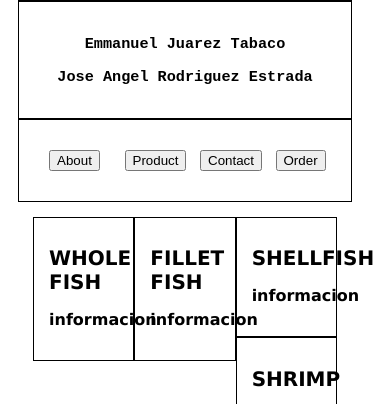
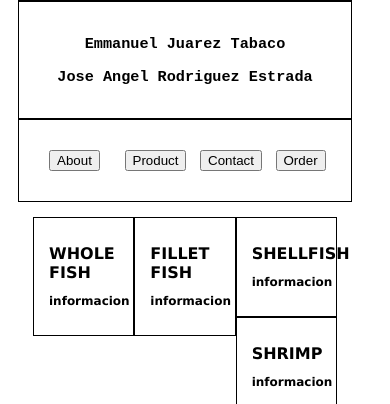
Before and after one commit to AngelRoEst/Practica-3.1, a plain HTML site: page index.html in a window 390 px wide. Shown: the part 396-800 px from the top of the page. Drawn offline with Linux system fonts and the light colour scheme.

Commit message:
ultimo commit

```diff
--- a/style.css
+++ b/style.css
@@ -50,28 +50,51 @@
 }
 
 @media (max-width: 576px) {
-    h1 {
-      font-size: 25px;
+    .col-4-wholefish h1,
+    .col-5-filletfish h1,
+    .col-10-shellfish h1,
+    .col-7-shrimp h1,
+    .col-8-prawns h1,
+    .col-9-oysters-molluscs h1 {
+        font-size: 18px;
     }
-    .header-medium {
-      padding: 2px 1%;
+
+    .col-4-wholefish h3,
+    .col-5-filletfish h3,
+    .col-10-shellfish h3,
+    .col-7-shrimp h3,
+    .col-8-prawns h3,
+    .col-9-oysters-molluscs h3 {
+        font-size: 14px;
+    }
+
+    .col-4-wholefish,
+    .col-5-filletfish,
+    .col-10-shellfish,
+    .col-7-shrimp,
+    .col-8-prawns,
+    .col-9-oysters-molluscs {
+        width: 100%;
     }
 }
 
 @media (max-width: 430px) {
-    h1 {
-      font-size: 20px;
+    .col-4-wholefish h1,
+    .col-5-filletfish h1,
+    .col-10-shellfish h1,
+    .col-7-shrimp h1,
+    .col-8-prawns h1,
+    .col-9-oysters-molluscs h1 {
+        font-size: 16px;
     }
-    .header-medium {
-      padding: 2px 0.5%;
-    }
-    .button-about, .button-product, .button-contact, .button-order {
-      width: 100%;
-      padding: 2px;
-    }
-    [class*="col-"] {
-      width: 100%;
-      padding: 2px;
+
+    .col-4-wholefish h3,
+    .col-5-filletfish h3,
+    .col-10-shellfish h3,
+    .col-7-shrimp h3,
+    .col-8-prawns h3,
+    .col-9-oysters-molluscs h3 {
+        font-size: 12px;
     }
 }
 
```
